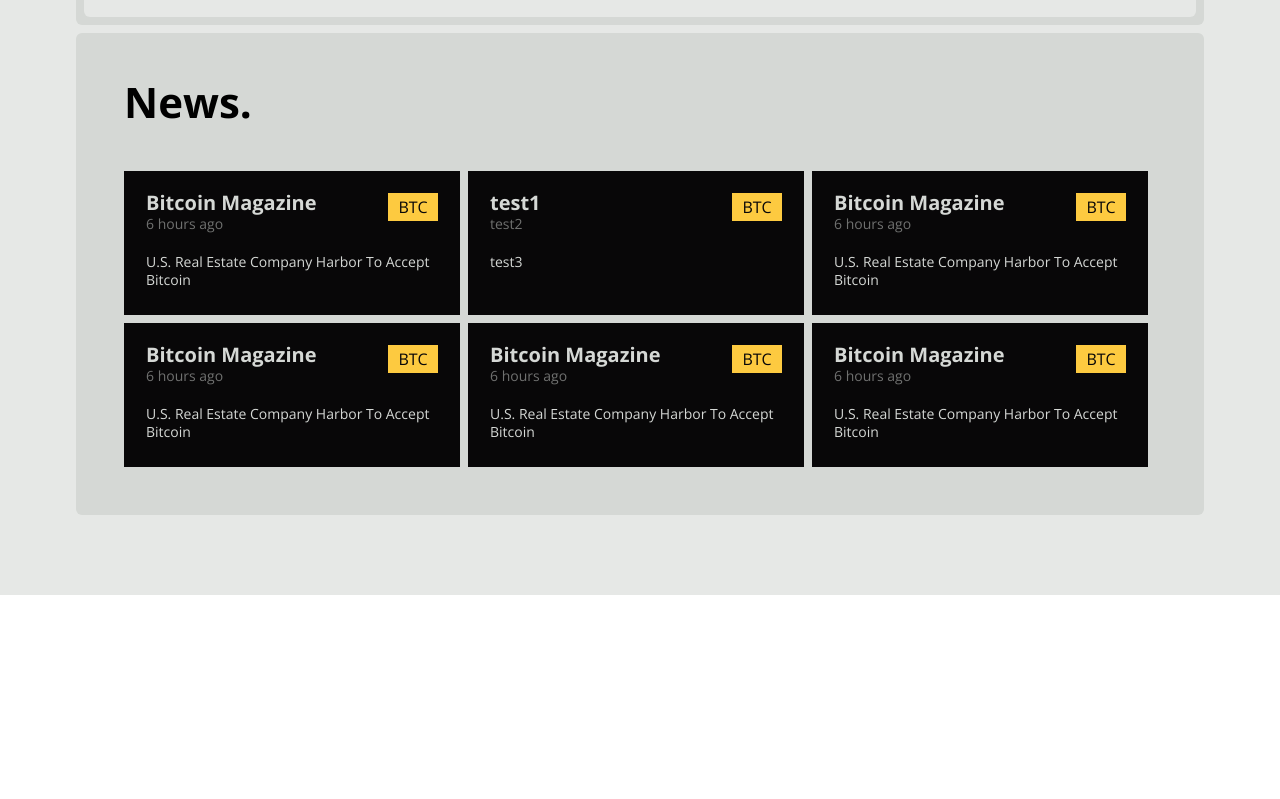
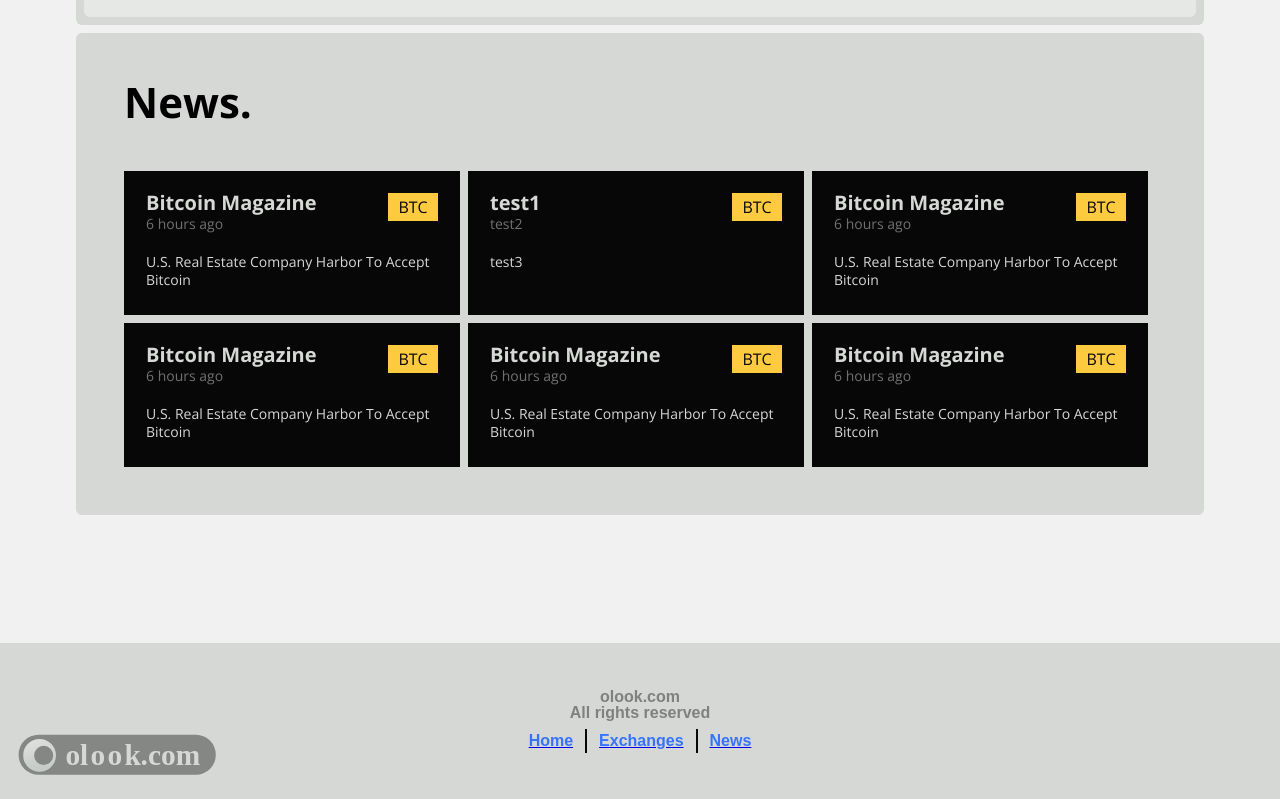
Before and after one commit to theTurtl/cryptowatcher, a React (Create React App) app: page / in a window 1280 px wide. Shown: the part 881-1680 px from the top of the page. Before the commit the page ends 1476 px from the top, so only its background shows below. Built offline with nearby package versions, Linux system fonts and the light colour scheme.

Commit message:
Styled footer.

```diff
--- a/src/App.css
+++ b/src/App.css
@@ -143,7 +143,7 @@
 .app {
   display: flex;
   flex-direction: row;
-  background-color: #e6e8e6;
+  background-color: #f0f1f0;
 }
 
 .navbar {
@@ -156,9 +156,8 @@
 .main {
   position: absolute;
   width: 100%;
-  background-color: #e6e8e6;
+  background-color: #f0f1f0;
   padding-top: 80px;
-  padding-bottom: 80px;
 }
 
 /*---------------- navBar -----------------*/
@@ -259,6 +258,69 @@
   padding: 1px;
   margin: 0 16px;
   border-radius: 32px;
+}
+
+/*------------------ Footer -------------------*/
+
+.footer {
+  position: relative;
+  height: 156px;
+  width: 100%;
+  background-color: #d5d8d5;
+  bottom: 0;
+
+  margin-top: 128px;
+  display: flex;
+}
+
+.footerNav {
+  margin: auto;
+  width: max-content;
+  text-align: center;
+  align-items: center;
+  font-family: "Open Source", sans-serif;
+}
+
+.footerNavView {
+  display: flex;
+  flex-direction: row;
+  margin: auto;
+  margin-top: 8px;
+  width: max-content;
+}
+
+.footerNavLink {
+  margin-top: 4px;
+  font-weight: 600;
+  color: #3772ff;
+}
+
+.divider {
+  height: 24px;
+  width: 2px;
+  background-color: #080708;
+  margin: 0px 12px;
+}
+
+.rightsReserved {
+  font-weight: 600;
+  opacity: 0.4;
+}
+
+.logo {
+  position: absolute;
+  background-image: url("./images/logoTest.svg");
+  background-size: contain;
+  background-repeat: no-repeat;
+  background-position: center;
+  height: 64px;
+  width: 200px;
+  margin: 80px 0px 16px 16px;
+  opacity: 0.5;
+}
+
+.profileFooter {
+  position: relative;
 }
 
 /*--------------- profileView -----------------*/
--- a/src/App.js
+++ b/src/App.js
@@ -30,10 +30,23 @@
                 </Routes>
               </div>
 
+            <div className='footer'>
+              <div className='logo'></div>
+              <div className='footerNav'>
+                <div className='rightsReserved'>
+                  olook.com<br/>All rights reserved
+                </div>
+                <div className='footerNavView'>
+                  <Link to="/"><p className='footerNavLink'>Home</p></Link>
+                  <div className='divider'></div>
+                  <Link to="/exchanges"><p className='footerNavLink'>Exchanges</p></Link>
+                  <div className='divider'></div>
+                  <Link to="/news"><p className='footerNavLink'>News</p></Link>
+                </div>
+              </div>
+            </div>
           </div>
-          <div className='footer'>
 
-          </div>
       </div>
   </div>)
   ;
```
Also changed, not shown: src/components/Profile.jsx (renamed from src/components/Profile.js), src/images/logoTest.svg (added).
